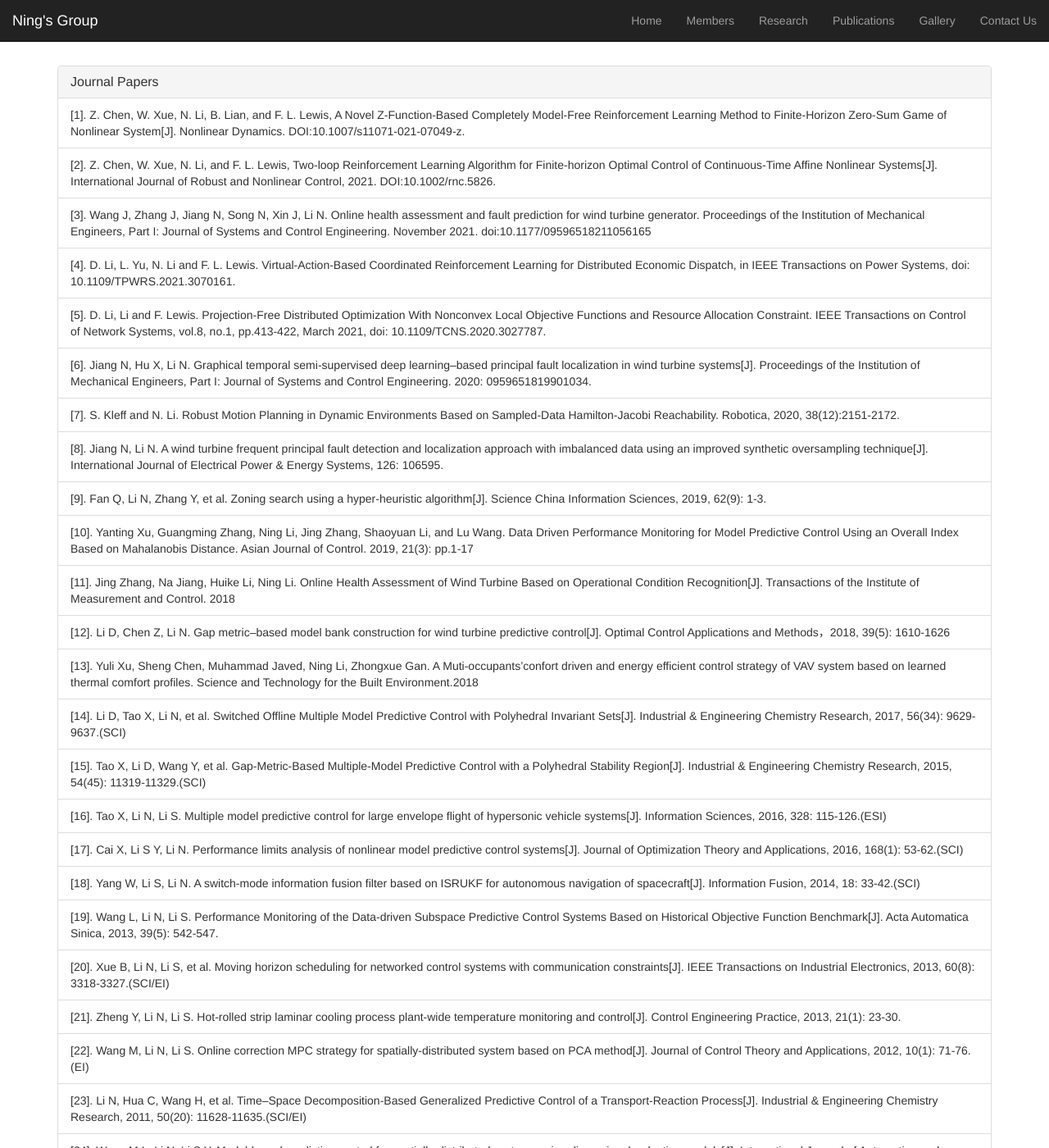
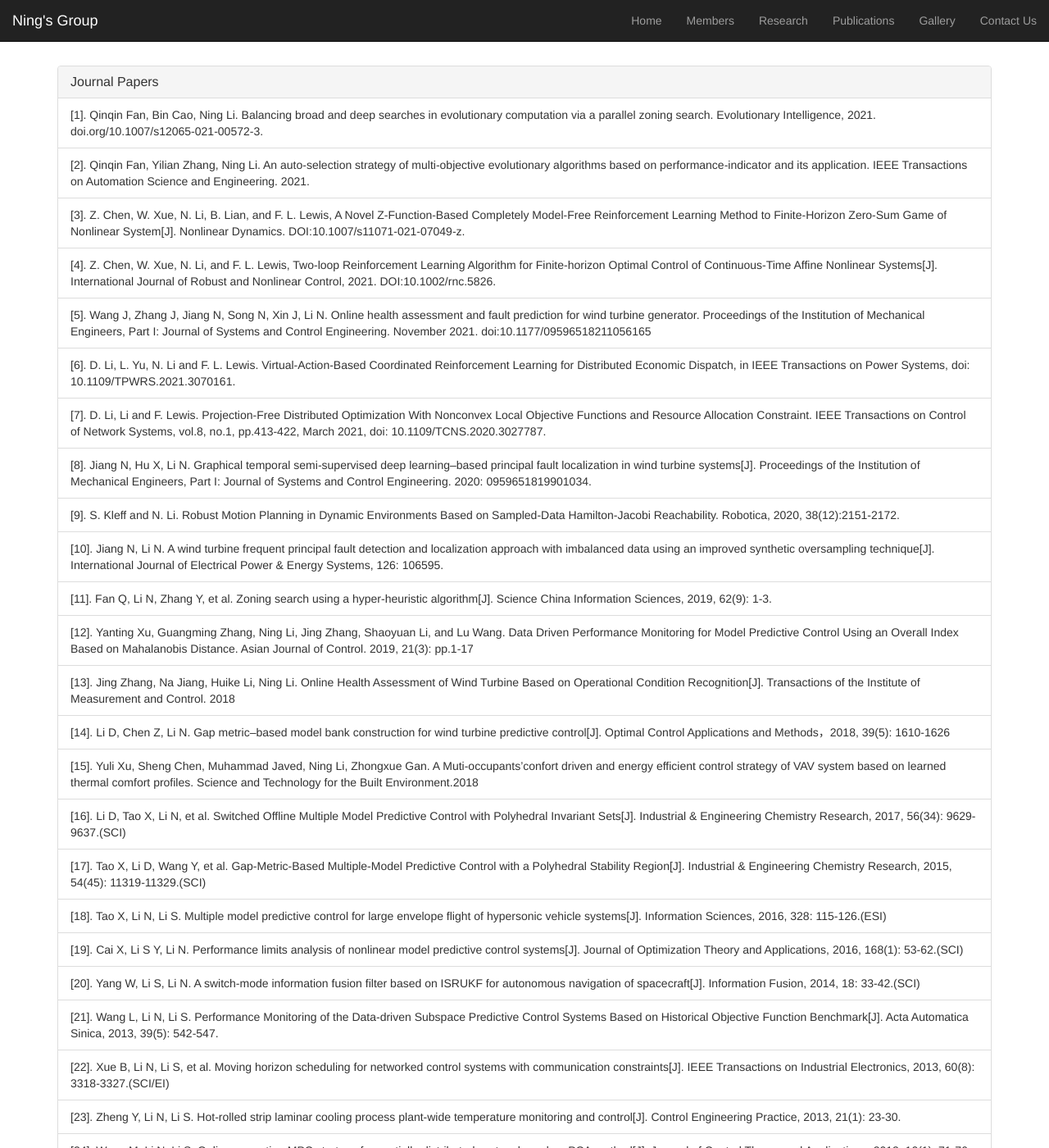
Before and after one commit to academic532/academic532.github.io, a Jekyll site: the page built from publications/index.html, in a window 1280 px wide and 1400 px high. Shown: the whole window at 82% size. Built offline with Jekyll 4.4.1, drawn with Linux system fonts in a browser that asks for light colours; nearby versions of some CDN libraries; some of the changed text lies outside the part shown.

Commit message:
papers update

```diff
--- a/_data/publications.json
+++ b/_data/publications.json
@@ -4,6 +4,8 @@
     {
       "category": "Journal Papers",
       "items": [
+         "Qinqin Fan, Bin Cao, Ning Li. Balancing broad and deep searches in evolutionary computation via a parallel zoning search. Evolutionary Intelligence, 2021. doi.org/10.1007/s12065-021-00572-3.",
+         "Qinqin Fan, Yilian Zhang, Ning Li. An auto-selection strategy of multi-objective evolutionary algorithms based on performance-indicator and its application. IEEE Transactions on Automation Science and Engineering. 2021.",
          "Z. Chen, W. Xue, N. Li, B. Lian, and F. L. Lewis, A Novel Z-Function-Based Completely Model-Free Reinforcement Learning Method to Finite-Horizon Zero-Sum Game of Nonlinear System[J]. Nonlinear Dynamics. DOI:10.1007/s11071-021-07049-z.",
          "Z. Chen, W. Xue, N. Li, and F. L. Lewis, Two-loop Reinforcement Learning Algorithm for Finite-horizon Optimal Control of Continuous-Time Affine Nonlinear Systems[J]. International Journal of Robust and Nonlinear Control, 2021. DOI:10.1002/rnc.5826.",
          "Wang J, Zhang J, Jiang N, Song N, Xin J, Li N. Online health assessment and fault prediction for wind turbine generator. Proceedings of the Institution of Mechanical Engineers, Part I: Journal of Systems and Control Engineering. November 2021. doi:10.1177/09596518211056165",
@@ -42,8 +44,9 @@
          "Pan T H, Li S, Li N. Optimal bandwidth design for lazy learning via particle swarm optimization[J]. Intelligent Automation & Soft Computing, 2009, 15(1): 1-11.(SCI)",
          "Zhao M, Li N, Li S Y. Min-max model predictive control for constrained nonlinear systems via multiple LPV embeddings[J]. Science in China Series F: Information Sciences, 2009, 52(7): 1129-1135.(SCI)",
          "Min XU, Ning LI, Shaoyuan LI. A wide-range operating fuzzy control algorithm via receding horizon optimization, Journal of Intelligent and Fuzzy Systems, v 17, n 5, 2006, p 493-501, (SCI/EI 065110319505)",
-         "Z. Chen, L. Yu, N. Li. Reinforcement Learning-Based Distributed Optimization Algorithm for A Novel Cooperative Optimal Control of Multi-agents[J]. IEEE Transactions on Control of Network Systems.(Submitted).",
-         "Z. Chen, N. Li. Optimal Control-Based Distributed Reinforcement Learning Framework for A Class of Non-convex Objective Functionals of Multi-Agent Network[J]. IEEE-CAA Journal of Automatica Sinica. (Submitted).",
+         "Qinqin Fan, Min Jiang, Wentao Huang, Qingchao Jiang, and Ning Li. Considering Spatiotemporal Population Diversity in Dynamic Multi-objective Optimization. IEEE Transactions on Automation Science and Engineering,(Submitted)",
+         "Z. Chen, L. Yu, N. Li. Reinforcement Learning-Based Distributed Optimization Algorithm for A Novel Cooperative Optimal Control of Multi-agents[J]. IEEE Transactions on Control of Network Systems.(Submitted)",
+         "Z. Chen, N. Li. Optimal Control-Based Distributed Reinforcement Learning Framework for A Class of Non-convex Objective Functionals of Multi-Agent Network[J]. IEEE-CAA Journal of Automatica Sinica. (Submitted)",
          "Liying Yu, Dewen Li, and Ning Li, Member, IEEE. Offline economic dispatch for multi-area power system via hierarchical reinforcement learning. IEEE Transactions on Power Systems.(Submitted)",
          "Mi Yan, Ning Li. Borderline-Margin Loss based Deep Metric Learning Framework for Imbalanced Data. Applied Intelligence. (Submitted)",
          "Mi Yan, Na Jiang, Ning Li. A Weighted Representation Learning based Feature Extraction Model for Multivariate Time Series Data in the Wind Turbine PHM System. IEEE Sensors Journal. (Submitted)",
@@ -74,6 +77,7 @@
     {
       "category": "Conference Papers",
       "items": [
+         "Qinqin Fan, Yihao Wang, Okan K. Ersoy, Ning Li, Zhenzhong Chu. Dynamic Multi-objective Optimization via Sliding Time Window and Parallel Computing[C]//International Conference in Swarm Intelligence. Springer, Cham, 2021.",
          "Yuxiao Yang, Ning Li, Multi-stage Knowledge Enhancement for Ultra-fine-grained Entity Typing, 2021. International Symposium on Autonomous Systems.",
          "JIANG N, Ning Li. Wind turbine frequent principal fault detection based on a self-attentive LSTM encoder-decoder model[C]. 2020 39th Chinese Control Conference (CCC). IEEE",
          "Yiming Bian, Ning Li. Estimating remaining useful life for lithium-ion batteries using kalman filter banks. IEEE International Conference on Prognostics and Health Management, 2020",
```
